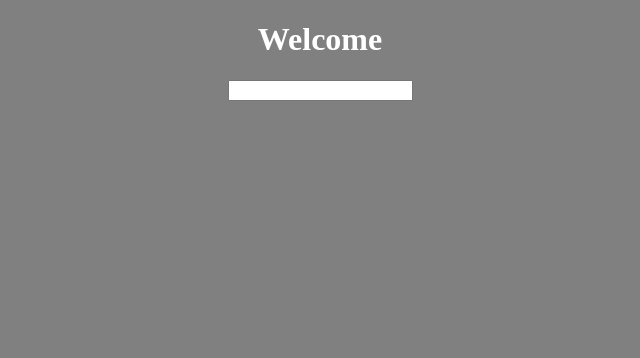
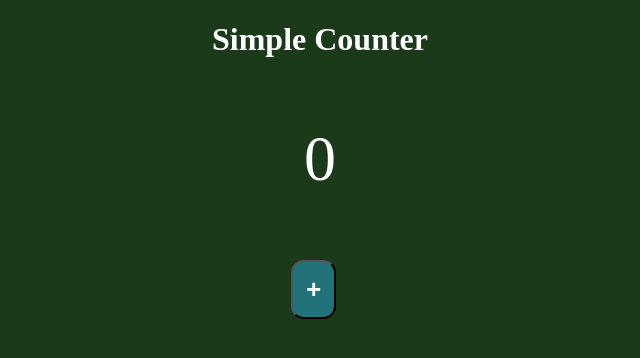
Before and after one commit to SazinSamin/ReactJs, a React (Create React App) app: page / in a window 1280 px wide. Shown: the top 358 px of the page, without its empty margins (320-960 px from the left). Built offline with nearby package versions, Linux system fonts and the light colour scheme.

Commit message:
React Hook useState

```diff
--- a/public/style.css
+++ b/public/style.css
@@ -1,5 +1,5 @@
 body{
-    background-color: grey;
+    background-color: rgb(26, 58, 26);
     color: white;
     text-align: center;
 }
@@ -18,3 +18,7 @@
     background-color: white;
     color: black;
 }
+
+p{
+    font-size: 5vw;
+}
--- a/src/App.js
+++ b/src/App.js
@@ -1,8 +1,7 @@
-import EVENT_HANDLER from "./EVENT_HANDLING"
-
+import Counter from "./Hooks(useState)"
 
 export default function App() {
     return <div>
-        <EVENT_HANDLER />
+        <Counter />
     </div>
 }
--- a/src/EVENT_HANDLING/index.js
+++ /dev/null
@@ -1,32 +0,0 @@
-import React, { Component } from "react";
-
-export default class EVENT_HANDLER extends Component {
-
-  constructor(props) {
-    super(props)
-
-    this.state = {
-      outputMessage: ''
-    }
-  }
-
-  // If we use normal function instead of arrow function
-  // we have to bind the this
-  // read the reason
-  // https://github.com/SazinSamin/Samin_Reading_Room/blob/main/Javascript/Good_Practice/1117_this_in_arrow_function.js
-  handleMessage (e) {
-    this.setState({
-      outputMessage : e.target.value
-    })
-  }
-
-
-  render() {
-    return <div>
-      <h1>Welcome</h1>
-      {/* We bind this with the function */}
-      <input type="text" onChange={this.handleMessage.bind(this)}></input>
-      <p>{this.state.outputMessage}</p>
-    </div>;
-  }
-}
--- /dev/null
+++ b/src/Hooks(useState)/index.js
@@ -0,0 +1,19 @@
+import React, { useState } from "react"
+
+// using useState Hooks we can change the state of functional component
+// like in class component
+export default function Counter () {
+
+  // first one is currentstate, next the a function to change the state
+  const [count, setCount] = useState(0);
+
+  const handleIncrement = () => {
+    setCount(count + 1);
+  }
+
+  return <div>
+    <h1>Simple Counter</h1>
+    <p>{count}</p>
+    <button onClick={handleIncrement}>+</button>
+  </div>
+}
```
Also changed, not shown: 1 other file (tests, documents, lock files or other folders).
